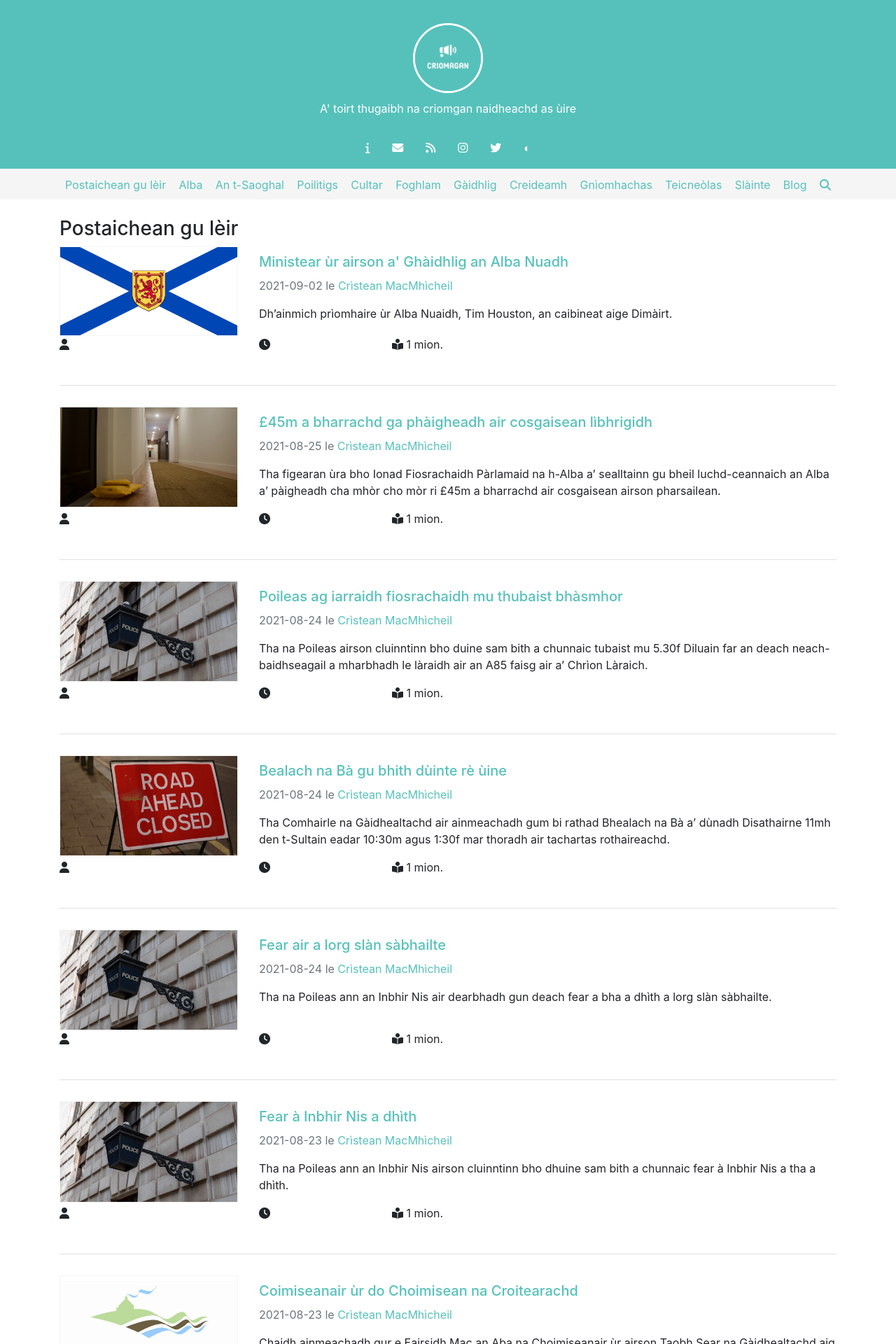
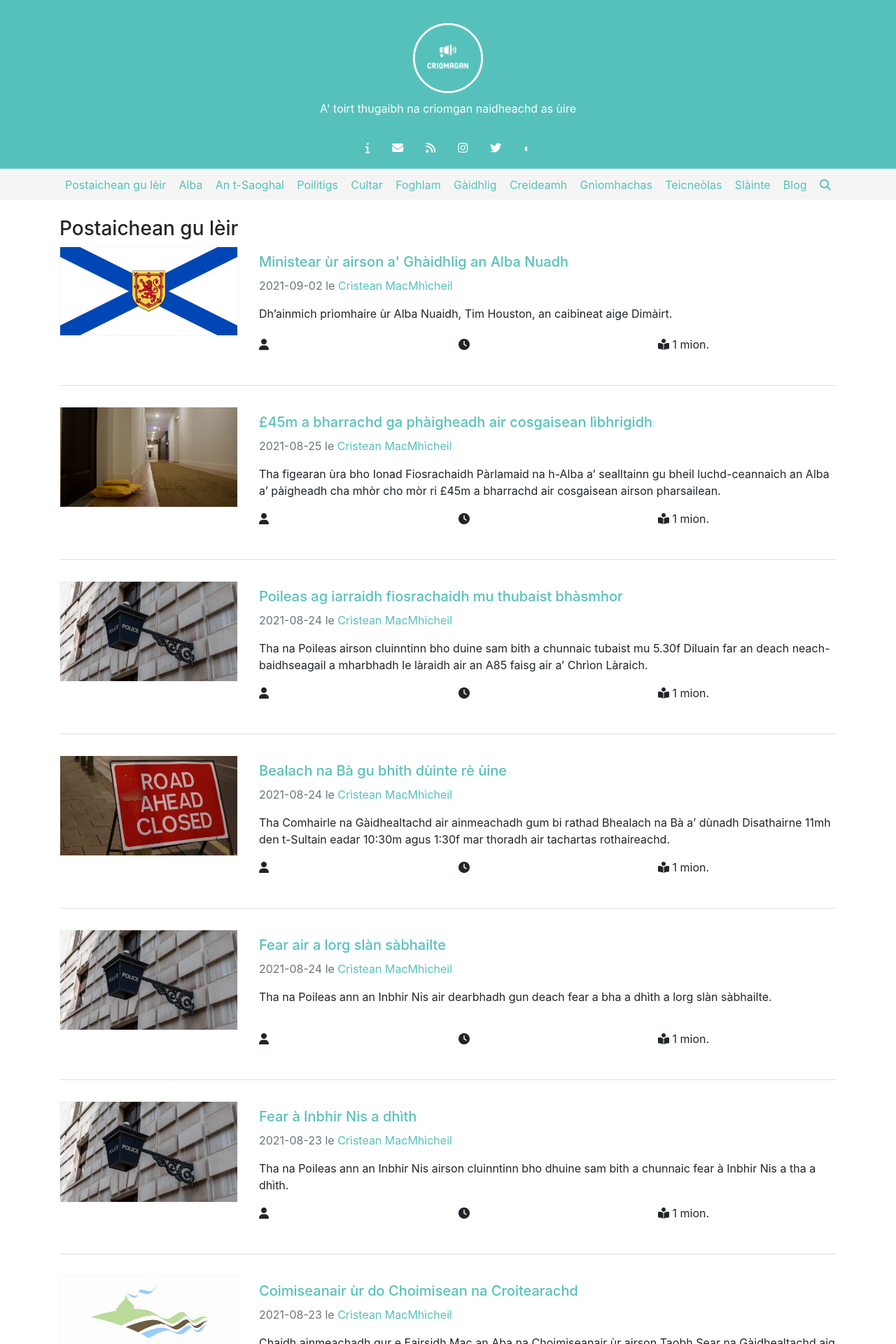
Before and after one commit to criomagan/criomagan.github.io, a Jekyll site: the page built from index.html, in a window 1280 px wide. Shown: the top 1920 px of the page at 70% size. Built offline with Jekyll 4.4.1, drawn with Linux system fonts in a browser that asks for light colours; nearby versions of some CDN libraries; the list of posts is cut into pages by our own code.

Commit message:
Update index.html

```diff
--- a/index.html
+++ b/index.html
@@ -25,13 +25,13 @@
           </div>
         </div>
         <div class="row">
-          <div class="col-md-3">
+          <div class="col-md-3 offset-md-3">
             <p><i class="fas fa-user"></i> {{ page.author }}</p>
           </div>
-          <div class="col-md-2">
+          <div class="col-md-3">
             <p><i class="fas fa-clock"></i> {{ page.date | date: "%Y-%m-%d" }}</p>
           </div>
-          <div class="col-md-2">
+          <div class="col-md-3">
             <p><i class="fas fa-book-reader"></i> <span class="reading-time" title="Estimated read time">
             {% assign words = include.content | strip_html | number_of_words %}
             {{ words | divided_by: 180 | plus: 1 }} mion.
```
